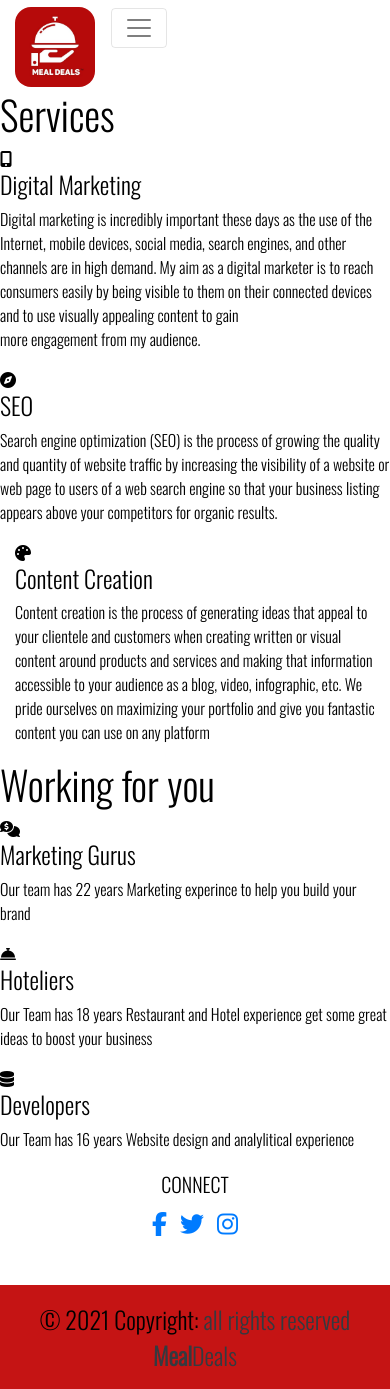
After one commit to Justwhittaker/PRO4-Mealdeals, a Django app: page /about/ in a window 390 px wide. The commit adds this page. Run offline with Django 3.2, Linux system fonts and the light colour scheme; some libraries are stand-ins or nearby versions.

Commit message:
feat(mealdeals): add about and Pivacy Policy

```diff
--- /dev/null
+++ b/home/templates/home/about.html
@@ -0,0 +1,73 @@
+<!DOCTYPE html>
+<html lang="en">
+{% extends "base.html" %}
+{% load static %}
+
+{% block page_header %}
+    <div class="container header-container">
+        <div class="row">
+            <div class="col"></div>
+        </div>
+    </div>
+{% endblock %}
+
+{% block content %}
+<div>
+<h1>Services</h1>
+<div class="row">
+<div class="col-md-4 ">
+    <span class="fas fa-mobile-alt"></span>
+    <h4>Digital Marketing</h4>
+    <p>Digital marketing is incredibly important these days as the use of
+              the Internet, mobile devices, social media, search engines, and
+              other channels are in high demand. My aim as a digital marketer is
+              to reach consumers easily by being visible to them on their
+              connected devices and to use visually appealing content to gain <br>
+              more engagement from my audience.</p>
+</div>
+<div class="col-md-4 ">
+    <span class="fas fa-compass"></span>
+    <h4>SEO</h4>
+    <p>
+        Search engine optimization (SEO) is the process of growing the
+              quality and quantity of website traffic by increasing the
+              visibility of a website or web page to users of a web search
+              engine so that your business listing appears above your
+              competitors for organic results.
+    </p>
+</div>
+<div class="col-md-4 ">
+    <div class="col-md-4 ">
+    <span class="fas fa-palette"></span>
+    <h4>Content Creation</h4>
+    <p> Content creation is the process of generating ideas that appeal to
+              your clientele and customers when creating written or visual
+              content around products and services and making that information
+              accessible to your audience as a blog, video, infographic, etc. We pride ourselves on
+              maximizing your portfolio and give you fantastic content you can use on any platform</p>
+</div>
+</div>
+</div>
+</div>
+<div>
+<h1>Working for you</h1>
+<div class="row">
+<div class="col-md-4 ">
+    <span class="fas fa-comments-dollar"></span>
+    <h4>Marketing Gurus</h4>
+    <p> Our team has 22 years Marketing experince to help you build your brand </p>
+    </div>
+<div class="col-md-4 ">
+    <span class="fas fa-concierge-bell"></span>
+    <h4>Hoteliers</h4>
+    <p> Our Team has 18 years Restaurant and Hotel experience get some great ideas to boost your business </p>
+    </div>
+    <div class="col-md-4 ">
+        <span class="fas fa-database"></span>
+    <h4>Developers</h4>
+    <p> Our Team has 16 years Website design and analylitical experience </p>
+    </div>
+</div>
+</div>
+</html>
+{% endblock %}
--- a/home/templates/home/index.html
+++ b/home/templates/home/index.html
@@ -44,7 +44,7 @@
       <div class="col-sm-6 col-md-4 col-lg-4">
         <div class="deal_card">
           <img
-            src=""
+            src="#"
             class="card_img card-img-top"
             alt="Card image cap"
           />
--- a/home/urls.py
+++ b/home/urls.py
@@ -3,5 +3,6 @@ from . import views
 
 urlpatterns = [
     path('', views.index, name="home"),
-    # path('privacy/' views.privacy, name="privacy")
+    path('privacy/', views.privacy, name="privacy"),
+    path('about/', views.about, name="about")
 ]
--- a/home/views.py
+++ b/home/views.py
@@ -9,4 +9,8 @@ def index(request):
 
 
 def privacy(request):
-    return render(request, 'templates/privacy_policy.html')
+    return render(request, 'home/privacy_policy.html')
+
+
+def about(request):
+    return render(request, 'home/about.html')
--- a/templates/about.html
+++ /dev/null
@@ -1 +0,0 @@
-<!DOCTYPE html>
--- a/templates/base.html
+++ b/templates/base.html
@@ -95,7 +95,7 @@
                     </div>
                 </li>
                 <li class="list-inline-item">
-                    <a class="text-black nav-link" href="" id="about" aria-expanded="false">
+                    <a class="text-black nav-link" href="{% url 'about' %}" id="about" aria-expanded="false">
                         <div class="text-center">
                             <div><i class="fas fa-bullhorn"></i></div>
                             <p class="my=0">About Us</p>
@@ -165,7 +165,7 @@
                 <div class="col-lg-3 col-md-6 mb-4 mb-md-0 d-none d-lg-flex">
                     <ul class="list-unstyled mb-0 ">
                         <li>
-                            <a href="" class="text-dark social">
+                            <a href="{% url 'privacy' %}" class="text-dark social">
                                 <h4>Privacy Policy</h4>
                             </a>
                         </li>
```
Also changed, not shown: README.md, home/templates/home/privacy_policy.html (renamed from templates/privacy_policy.html).
